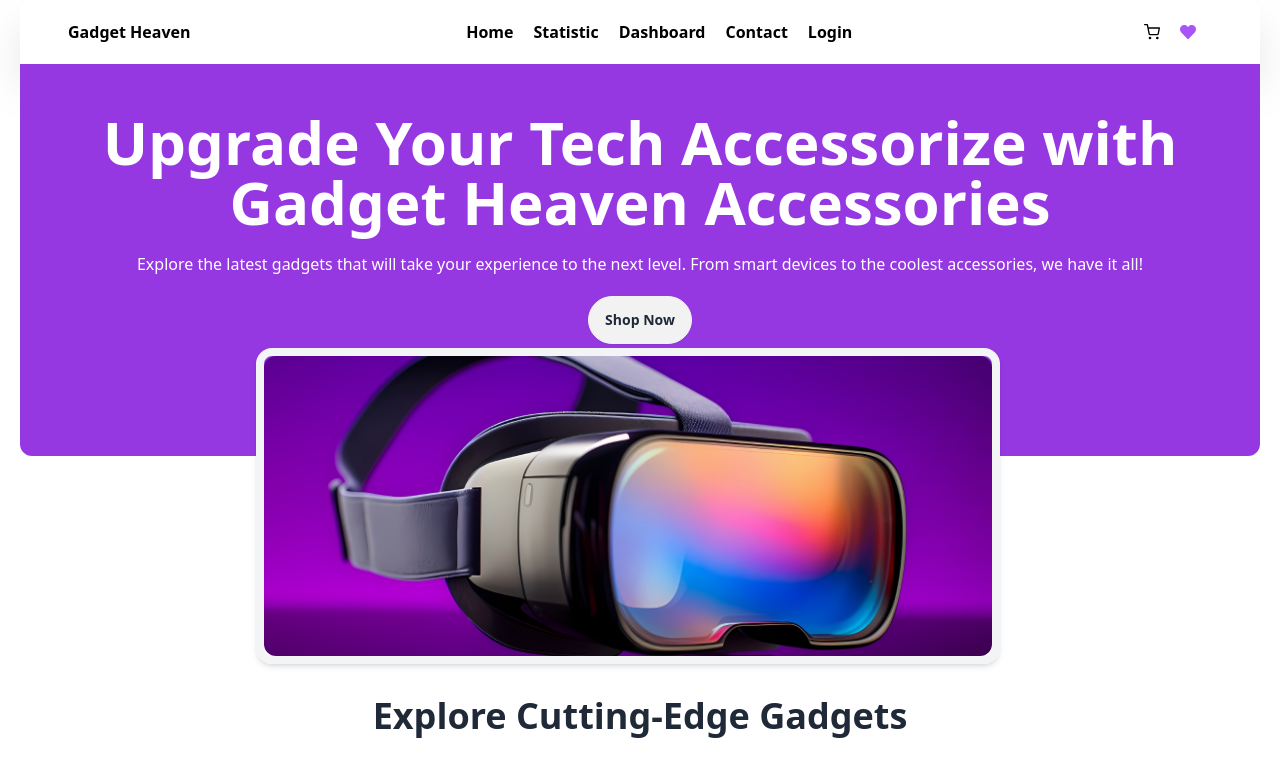
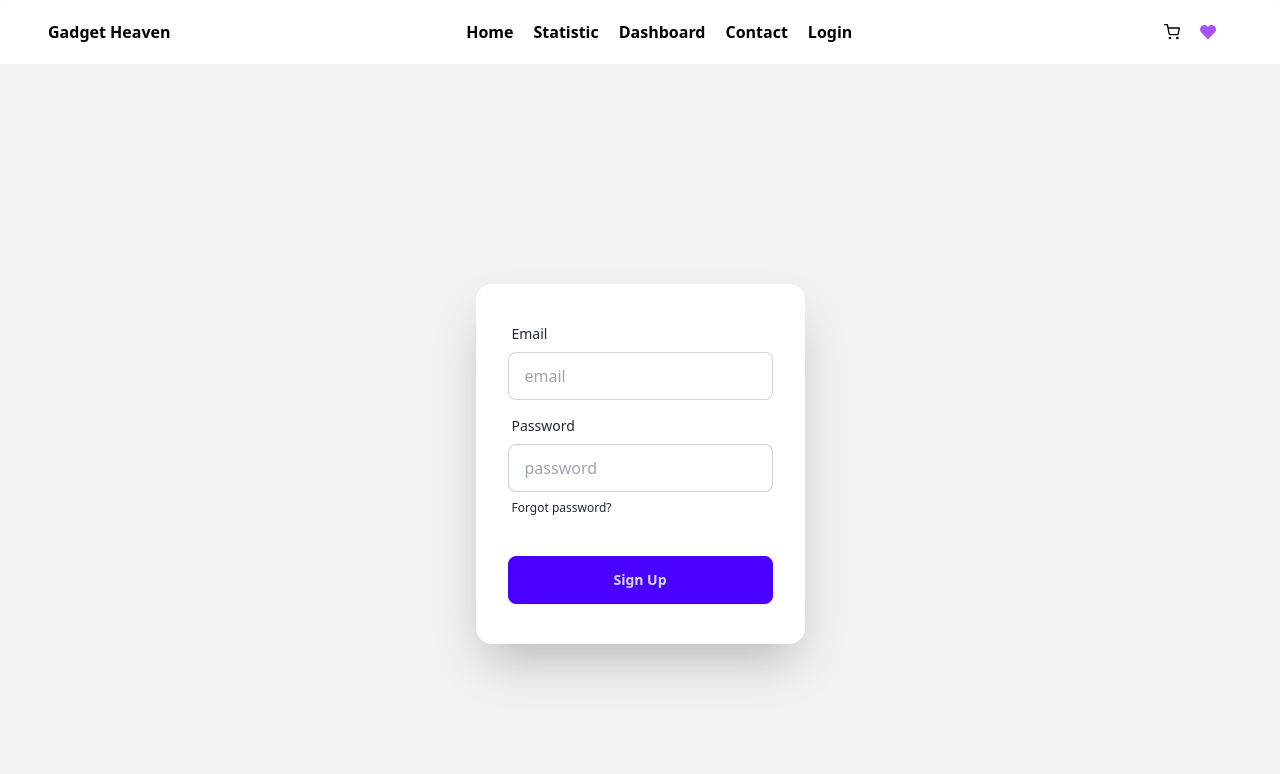
Before and after one commit to Shawon-Reza/Assignment-04-Ecommerce-Site-, a React (Vite) app: page /SignUp in a window 1280 px wide. Shown: the top 774 px of the page. Built offline with nearby package versions, Linux system fonts and the light colour scheme.

Commit message:
Login-out using github google  and create users

```diff
--- a/src/Component/Login/LogIn.jsx
+++ b/src/Component/Login/LogIn.jsx
@@ -2,7 +2,7 @@ import { Helmet } from "react-helmet-async";
 import Footer from "../Footer/Footer";
 import NavBar from "../Navbar/NavBar";
 import { FaGoogle } from "react-icons/fa";
-import { GoogleAuthProvider, signInWithPopup } from "firebase/auth";
+import { GoogleAuthProvider, signInWithPopup, signOut } from "firebase/auth";
 import { GithubAuthProvider } from "firebase/auth";
 import { auth } from "../../firebase.init";
 import { useContext, useEffect } from "react";
@@ -10,11 +10,13 @@ import { ToastContainer, toast } from 'react-toastify';
 import 'react-toastify/dist/ReactToastify.css';
 import { FaGithub } from "react-icons/fa6";
 import { AllProducts } from "../Root/Root";
+import { NavLink } from "react-router-dom";
+import { MdOutlineLogout } from "react-icons/md";
 
 
 const LogIn = () => {
 
-  const {user , setuser} = useContext(AllProducts)
+    const { user, setuser } = useContext(AllProducts)
 
     // Sigin User info
     console.log(user);
@@ -38,7 +40,7 @@ const LogIn = () => {
     useEffect(() => {
         if (user) {
             toast.success(<div>
-                <h3 style={{ color: "green" }}>Login Successful!</h3>
+                <h3 style={{ color: "green" }}></h3>
                 <div className="flex gap-2 items-center">
                     <span><img className="w-7 rounded-full" src={user.photoURL} alt="" /></span>
                     <p>Welcome, <strong>{user.displayName}</strong></p>
@@ -57,16 +59,26 @@ const LogIn = () => {
 
 
     // Github Loging
-    const handleGithub =()=>{
-        signInWithPopup (auth , Githubprovider)
-        .then (result=>{
+    const handleGithub = () => {
+        signInWithPopup(auth, Githubprovider)
+            .then(result => {
                 console.log(result);
                 setuser(result.user)
             })
-        .catch(err=>{console.log("Error :",err)})
+            .catch(err => { console.log("Error :", err) })
 
 
     }
+
+
+    // LogOut
+    const handleLogOut = () => {
+        signOut(auth)
+        .then(()=>console.log("Successfully signed out"))
+        .catch(err=>{console.log("Error :",err)})
+        setuser('')
+    }
+
 
     return (
         <div>
@@ -76,26 +88,32 @@ const LogIn = () => {
             </Helmet>
             <NavBar></NavBar>
 
-            <div className="text-center border-8 rounded-xl border-pink-100 flex flex-col justify-center  p-10  bg-purple-600 w-[80%] text-white mx-auto mt-14">
+            <div className="text-center border-8 rounded-xl border-pink-100 flex flex-col justify-center  p-10  bg-purple-600 w-[80%] text-white mx-auto mt-14 items-center">
                 <div>
                     <p className="text-4xl font-bold">WelCome!</p>
                     <p className="text-3xl font-bold text-yellow-400">Sign in to Gadget Heaven</p>
 
+                    {
+                        user ?
+                            <button
+                                className="mt-3 w-full text-center p-1 bg-purple-400 rounded-full font-bold text-yellow-100 shadow-2xl flex items-center drop-shadow-2xl justify-center hover:bg-red-600"
+                                onClick={handleLogOut}
+                            ><MdOutlineLogout /> LogOut
+
+                            </button>
+                            :
                             <div className="flex flex-col">
-
-
-
-                   <button className=" mt-3 p-3 bg-purple-400 rounded-full font-bold text-yellow-200 shadow-2xl"
+                                <button className=" mt-3 p-3 bg-purple-400 rounded-full font-bold text-yellow-200 shadow-2xl hover:bg-orange-400 hover:text-white"
                                     onClick={handleLogIn}
                                 >
                                     <div className="flex items-center justify-center gap-5">
                                         <span>Sign in with Google</span>
-                            <span className="p-1 bg-white text-red-600 rounded-full"><FaGoogle  />
+                                        <span className="p-1 bg-white text-red-600 rounded-full"><FaGoogle />
                                         </span>
                                     </div>
                                 </button>
 
-                    <button className=" mt-3 p-3 bg-purple-400 rounded-full font-bold text-yellow-200 shadow-2xl"
+                                <button className=" mt-3 p-3 bg-purple-400 rounded-full font-bold text-yellow-200 shadow-2xl  hover:bg-orange-400 hover:text-white"
                                     onClick={handleGithub}
                                 >
                                     <div className="flex items-center justify-center gap-5">
@@ -105,6 +123,11 @@ const LogIn = () => {
                                     </div>
                                 </button>
                             </div>
+                    }
+
+
+
+                    <NavLink to="/Signup" className="text-cyan-400 text-d mt-1 block underline hover:text-lime-400" >Create Account</NavLink>
 
                     <p className="opacity-75 my-3">Thanks to visit us!</p>
                 </div>
--- a/src/Component/Navbar/Navbar.jsx
+++ b/src/Component/Navbar/Navbar.jsx
@@ -12,7 +12,7 @@ const NavBar = () => {
     //  flex justify-between items-center w-full bg-[#9538E2] py-5 text-white px-12 rounded-t-xl
 
     const { user, setuser } = useContext(AllProducts)
-    console.log(user);
+    // console.log(user);
     return (
         <div>
             <nav
@@ -56,7 +56,7 @@ const NavBar = () => {
                     {
                         user ?
                             (<img
-                                className="w-6"
+                                className="w-6 rounded-full"
                                 src={user.photoURL} alt="" />)
                             :
                             (<p></p>)
--- /dev/null
+++ b/src/Component/SignUp/SignUp.jsx
@@ -0,0 +1,103 @@
+import NavBar from '../Navbar/NavBar';
+import Footer from '../Footer/Footer';
+import { createUserWithEmailAndPassword } from "firebase/auth";
+import { auth } from '../../firebase.init';
+import { useState } from 'react';
+import { toast } from 'react-toastify';
+
+import { ToastContainer } from 'react-toastify';
+import 'react-toastify/dist/ReactToastify.css';
+
+
+const SignUp = () => {
+    const [passwordvalid, setpasswordvalid] = useState(true)
+
+    const handleSignUpForm = (e) => {
+        e.preventDefault();
+        const email = e.target.email.value
+        const password = e.target.password.value
+        console.log(email, password);
+
+        const passwordRegex = /^(?=.*[a-z])(?=.*[A-Z])(?=.*\d)(?=.*[@$!%*?&])[A-Za-z\d@$!%*?&.]{7,}$/;
+
+
+        // Password Validation Using Regex
+        if (!passwordRegex.test(password)) {
+            console.log("Not valid");
+
+            setpasswordvalid(false);
+            console.log(passwordvalid);
+            return;
+        }
+        setpasswordvalid(true)
+
+        // Firebase
+        createUserWithEmailAndPassword(auth, email, password)
+            .then(res => {
+                console.log(res.user)
+                toast.success("Create Account Successfully",
+                    {
+                        position: "top-center"
+                    }
+                )
+            })
+            .catch(err => { console.log("Error :", err) })
+        setTimeout(() => {
+            e.target.email.value = ""
+            e.target.password.value = ''
+        }, 2000);
+
+    }
+
+
+
+
+    return (
+        <div>
+            <ToastContainer />
+            <NavBar></NavBar>
+            <div className="hero bg-base-200 min-h-screen">
+                <div className="hero-content flex-col lg:flex-row-reverse">
+
+                    <div className="card bg-base-100 w-full max-w-sm shrink-0 shadow-2xl">
+                        <form className="card-body" onSubmit={handleSignUpForm}>
+                            <div className="form-control">
+                                <label className="label">
+                                    <span className="label-text">Email</span>
+                                </label>
+                                <input
+                                    name="email"
+                                    type="email"
+                                    placeholder="email"
+                                    className="input input-bordered" />
+                            </div>
+                            <div className="form-control">
+                                <label className="label">
+                                    <span className="label-text">Password</span>
+                                </label>
+
+                                <input
+                                    name='password'
+                                    type="password"
+                                    placeholder="password"
+                                    className="input input-bordered" />
+
+                                <label className="label">
+                                    <a href="#" className="label-text-alt link link-hover">Forgot password?</a>
+                                </label>
+                            </div>
+                            <div className="form-control mt-6">
+                                <button className="btn btn-primary">Sign Up</button>
+
+                                <p className='text-red-500 text-sm mt-2 w-[80%] mx-auto text-center'>{passwordvalid ? "" : "Use One UpperCase One LowerCase One Special Charecter one length >6"}</p>
+                            </div>
+                        </form>
+                    </div>
+                </div>
+            </div>
+            <Footer></Footer>
+        </div>
+    );
+};
+
+export default SignUp;
--- a/src/main.jsx
+++ b/src/main.jsx
@@ -19,6 +19,7 @@ import Wishlist from './Component/WishList/Wishlist.jsx';
 import RoutingError from './Component/handleRoutingErrorPage/RoutingError.jsx';
 import Contact from './Component/Contact/Contact.jsx';
 import LogIn from './Component/Login/LogIn.jsx';
+import SignUp from './Component/SignUp/SignUp.jsx';
 
 const router = createBrowserRouter([
   {
@@ -93,6 +94,10 @@ const router = createBrowserRouter([
       {
         path:'logout',
         element: <LogIn></LogIn>
+      },
+      {
+        path:'SignUp',
+        element: <SignUp></SignUp>
       }
     ],
   },
```
Lines whose indentation alone changed are shown as unchanged.
